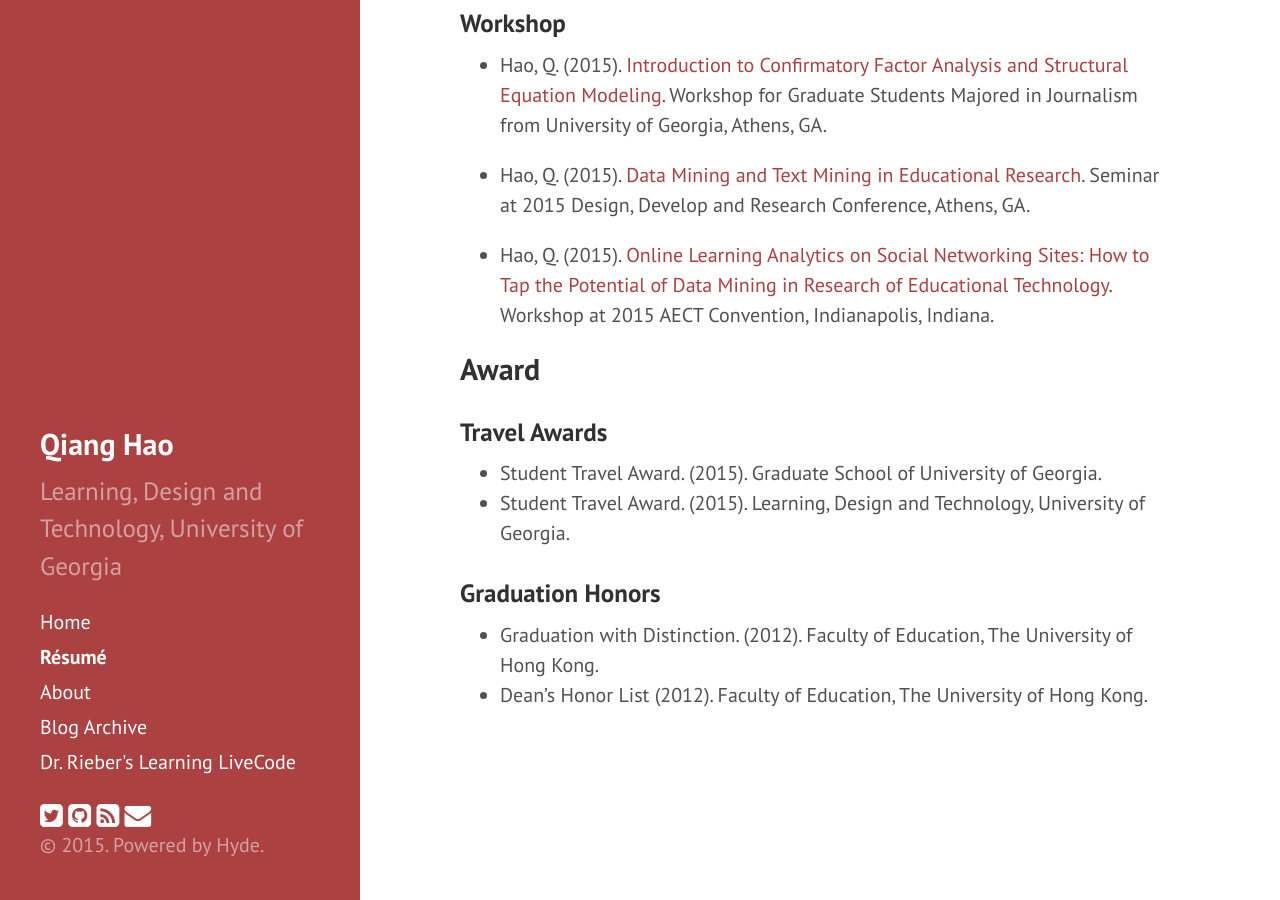
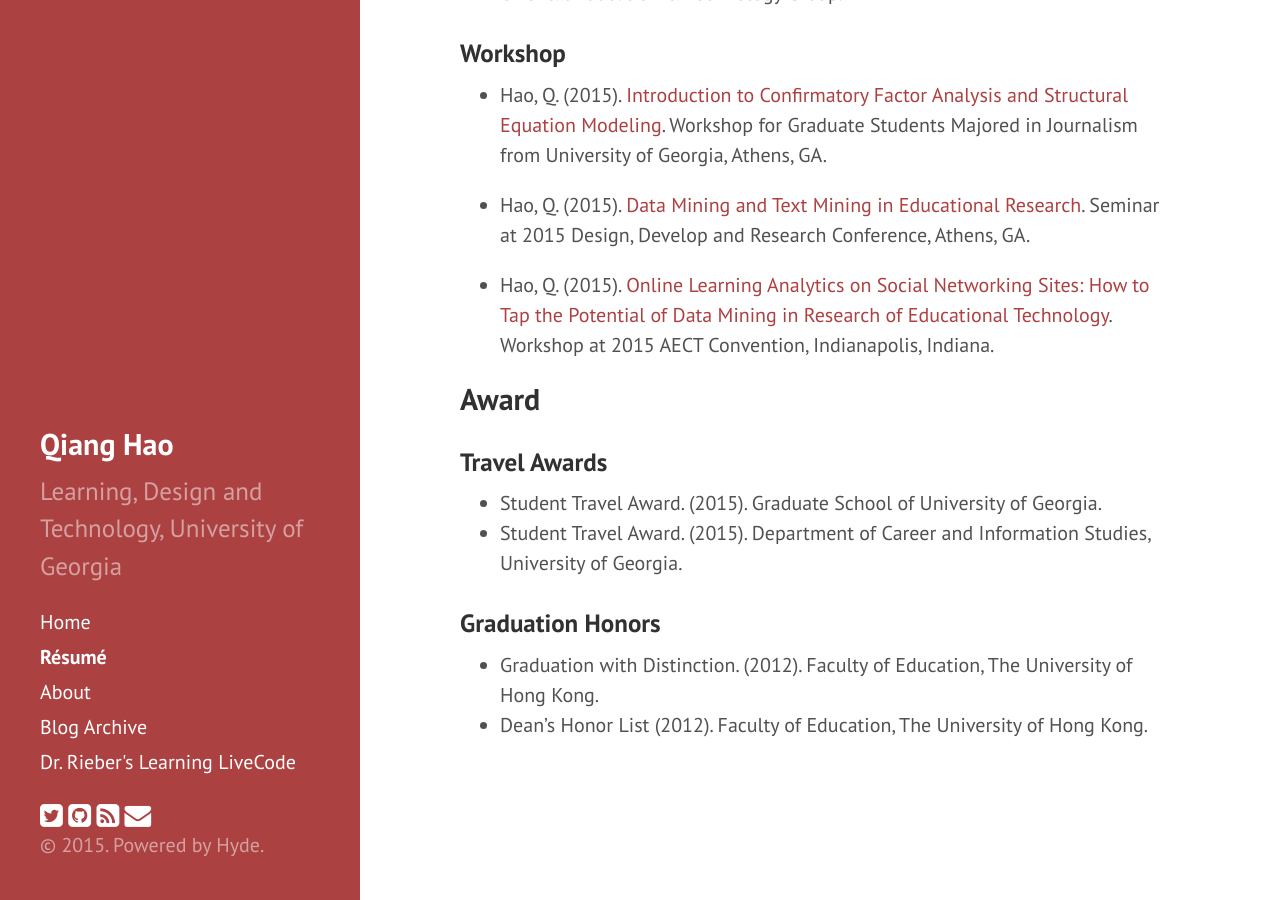
Before and after one commit to Neo-Hao/neo-hao.github.io, a Jekyll site: the page built from Résumé.md, in a window 1280 px wide and 900 px high, scrolled down 3158 px. Built offline with Jekyll 4.4.1, drawn with Linux system fonts in a browser that asks for light colours; nearby versions of some CDN libraries; Markdown is read by kramdown in place of the engine named in the settings; some of the changed text lies outside the part shown.

Commit message:
resume update

```diff
--- a/Résumé.md
+++ b/Résumé.md
@@ -103,7 +104,7 @@ title: Résumé
 ### Travel Awards
 
 * Student Travel Award. (2015). Graduate School of University of Georgia.
-* Student Travel Award. (2015). Learning, Design and Technology, University of Georgia.
+* Student Travel Award. (2015). Department of Career and Information Studies, University of Georgia.
 
 ### Graduation Honors
 
```
Also changed, not shown: other parts of Résumé.md (+1 -0 lines).
